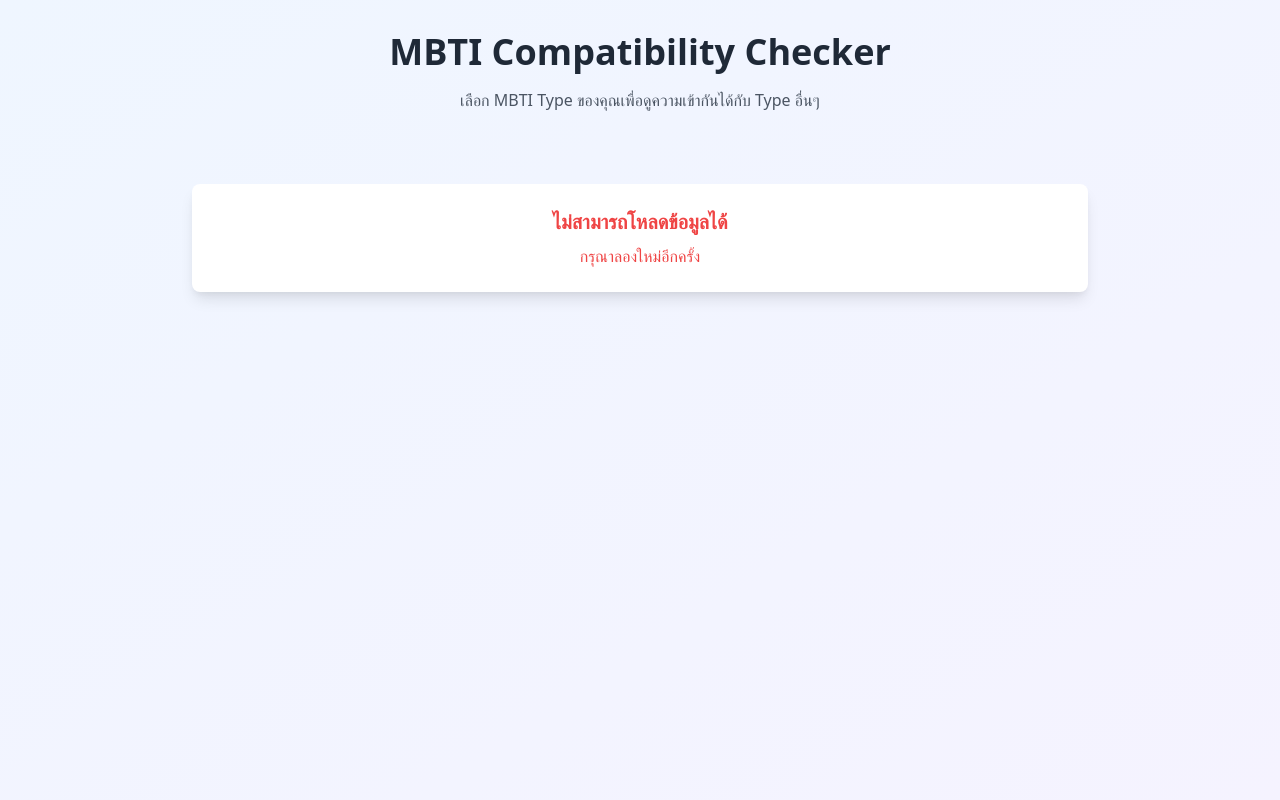
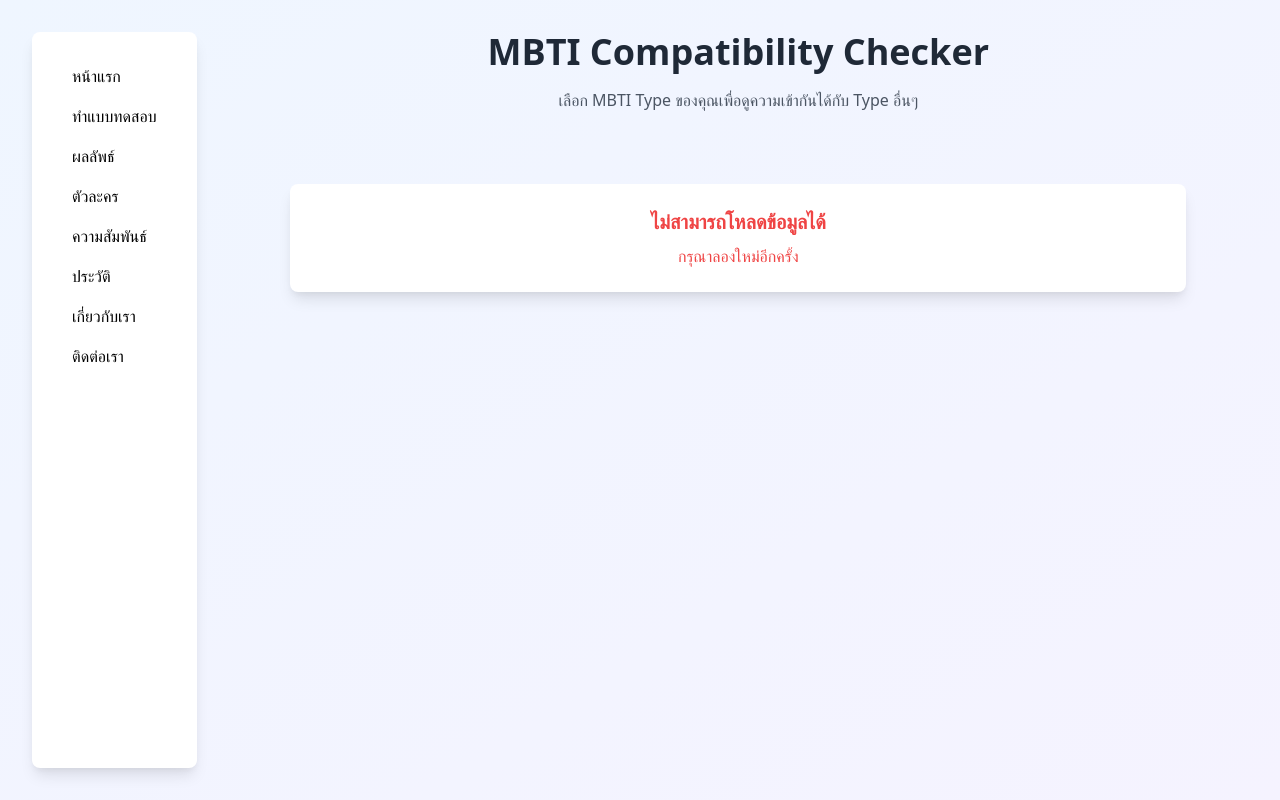
Before and after one commit to chokunkie02/mbti_checker, a Flask app: page /relationships in a window 1280 px wide. Run offline with Flask 2, Linux system fonts and the light colour scheme.

Commit message:
Add sidebar to relationships.html to match result.html

```diff
--- a/app/templates/relationships.html
+++ b/app/templates/relationships.html
@@ -6,8 +6,20 @@
     <title>MBTI Relationship Checker</title>
     <link href="https://cdnjs.cloudflare.com/ajax/libs/tailwindcss/2.2.19/tailwind.min.css" rel="stylesheet">
 </head>
-<body class="bg-gradient-to-br from-blue-50 to-purple-50 min-h-screen p-8">
-    <div class="max-w-4xl mx-auto">
+<body class="bg-gradient-to-br from-blue-50 to-purple-50 min-h-screen p-8 flex">
+    <div class="sidebar bg-white p-6 rounded-lg shadow-lg mr-8">
+        <ul>
+            <li><a href="{{ url_for('main.home') }}" class="block py-2 px-4 rounded hover:bg-gray-200">หน้าแรก</a></li>
+            <li><a href="{{ url_for('main.quiz') }}" class="block py-2 px-4 rounded hover:bg-gray-200">ทำแบบทดสอบ</a></li>
+            <li><a href="{{ url_for('main.result') }}" class="block py-2 px-4 rounded hover:bg-gray-200">ผลลัพธ์</a></li>
+            <li><a href="{{ url_for('main.characters') }}" class="block py-2 px-4 rounded hover:bg-gray-200">ตัวละคร</a></li>
+            <li><a href="{{ url_for('main.relationships') }}" class="block py-2 px-4 rounded hover:bg-gray-200">ความสัมพันธ์</a></li>
+            <li><a href="{{ url_for('main.history') }}" class="block py-2 px-4 rounded hover:bg-gray-200">ประวัติ</a></li>
+            <li><a href="{{ url_for('main.about') }}" class="block py-2 px-4 rounded hover:bg-gray-200">เกี่ยวกับเรา</a></li>
+            <li><a href="{{ url_for('main.contact') }}" class="block py-2 px-4 rounded hover:bg-gray-200">ติดต่อเรา</a></li>
+        </ul>
+    </div>
+    <div class="max-w-4xl mx-auto flex-grow">
         <div class="text-center mb-10">
             <h1 class="text-4xl font-bold text-gray-800 mb-4">MBTI Compatibility Checker</h1>
             <p class="text-gray-600">เลือก MBTI Type ของคุณเพื่อดูความเข้ากันได้กับ Type อื่นๆ</p>
```
